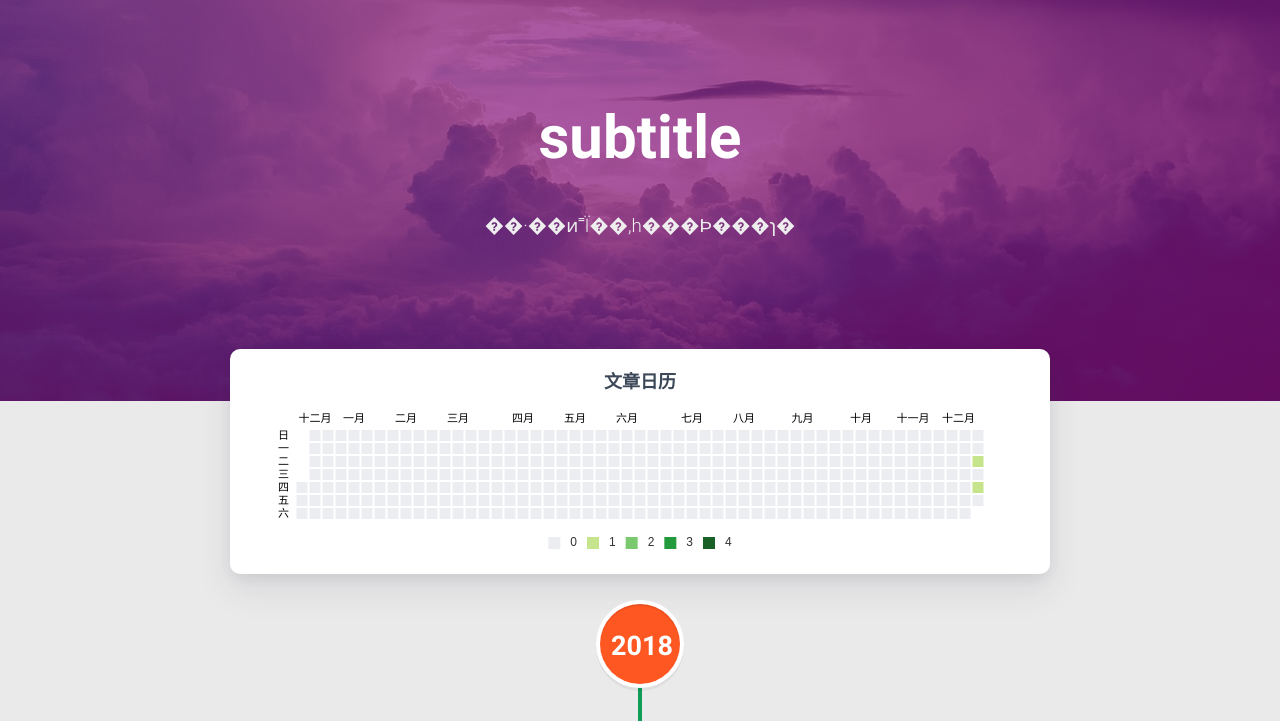
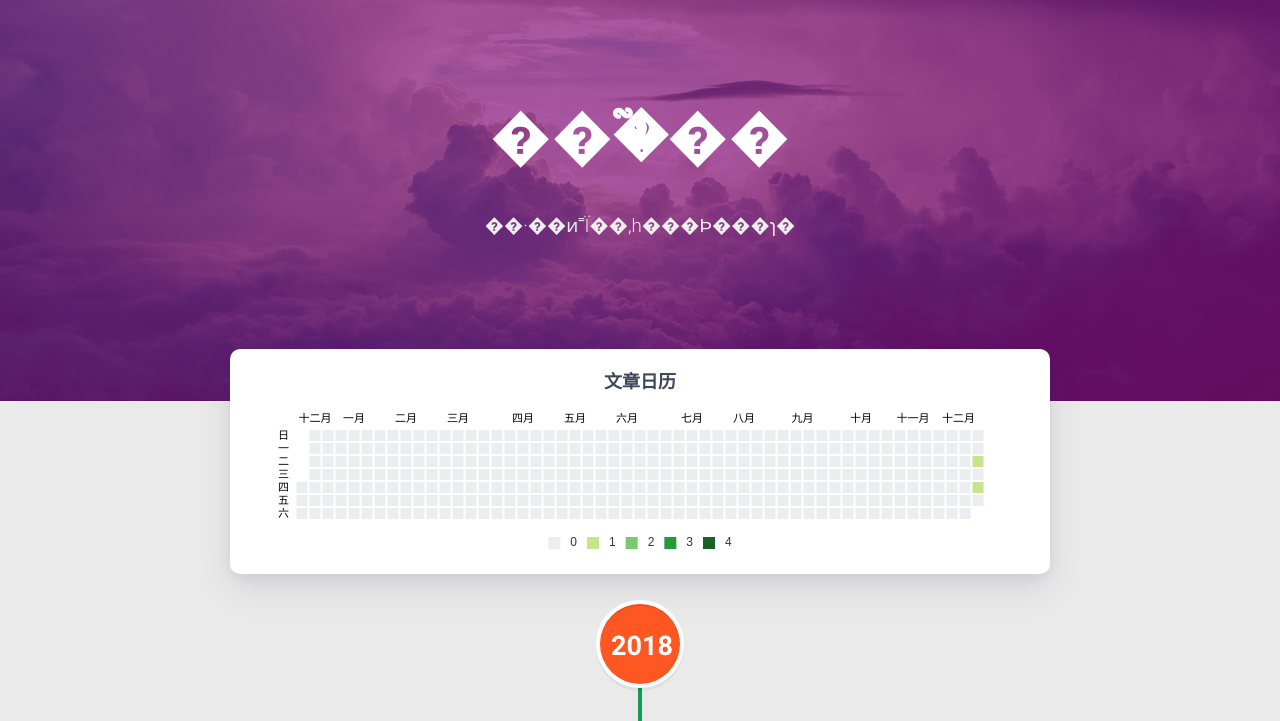
Before and after one commit to ddf118/ddf118.github.io, a plain HTML site: page archives/2018/12/index.html in a window 1280 px wide. Shown: the part 79-800 px from the top of the page. Drawn offline with Linux system fonts and the light colour scheme; no server answers.

Commit message:
Site updated: 2018-12-21 10:10:14

```diff
--- a/archives/2018/12/index.html
+++ b/archives/2018/12/index.html
@@ -268,7 +268,7 @@
                 <div class="brand">
                     <div class="title center-align">
 
-                        subtitle
+                        ���֮��
 
                     </div>
 
```
Also changed, not shown: archives/2018/index.html (+1 -1 lines), archives/index.html (+1 -1 lines), index.html (+1 -1 lines).
